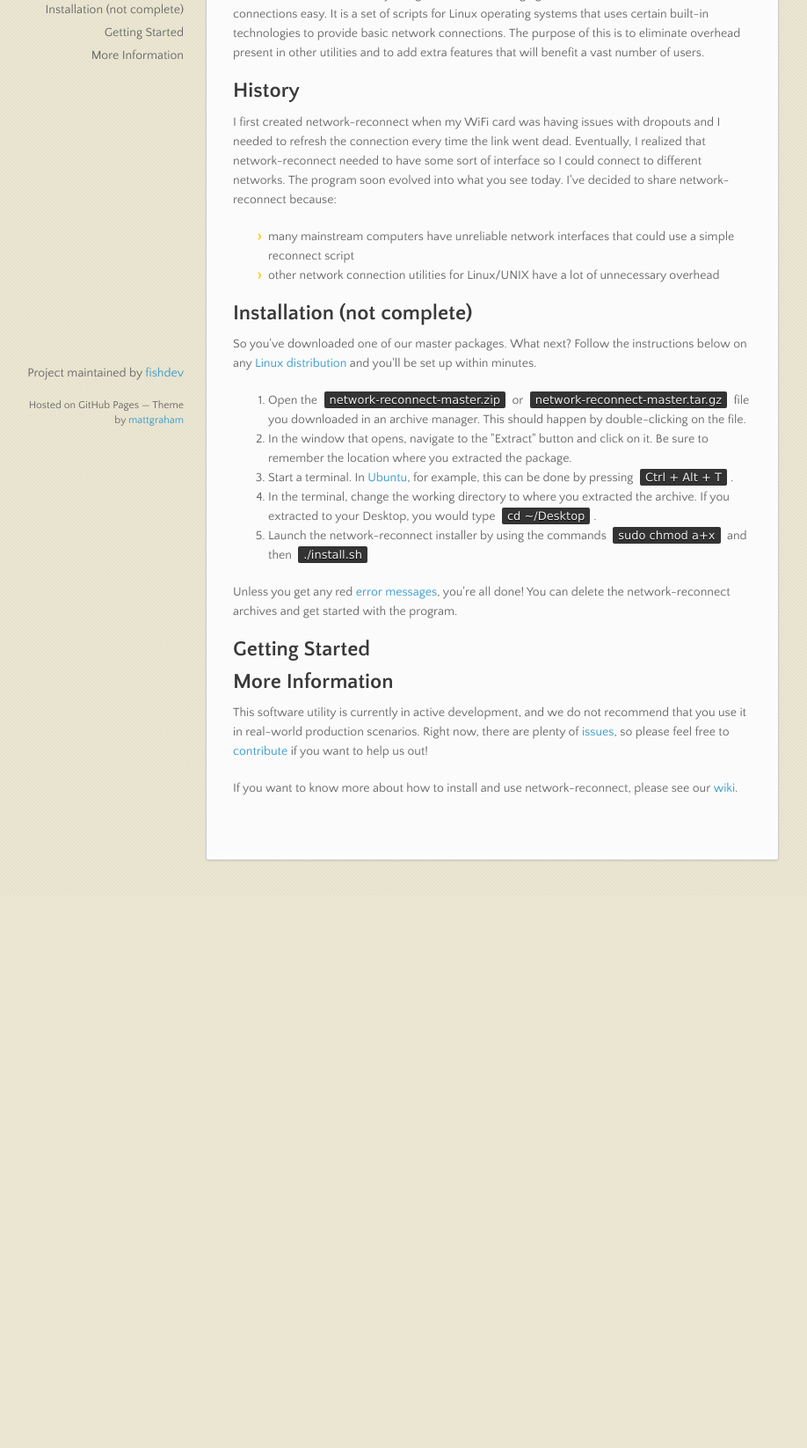
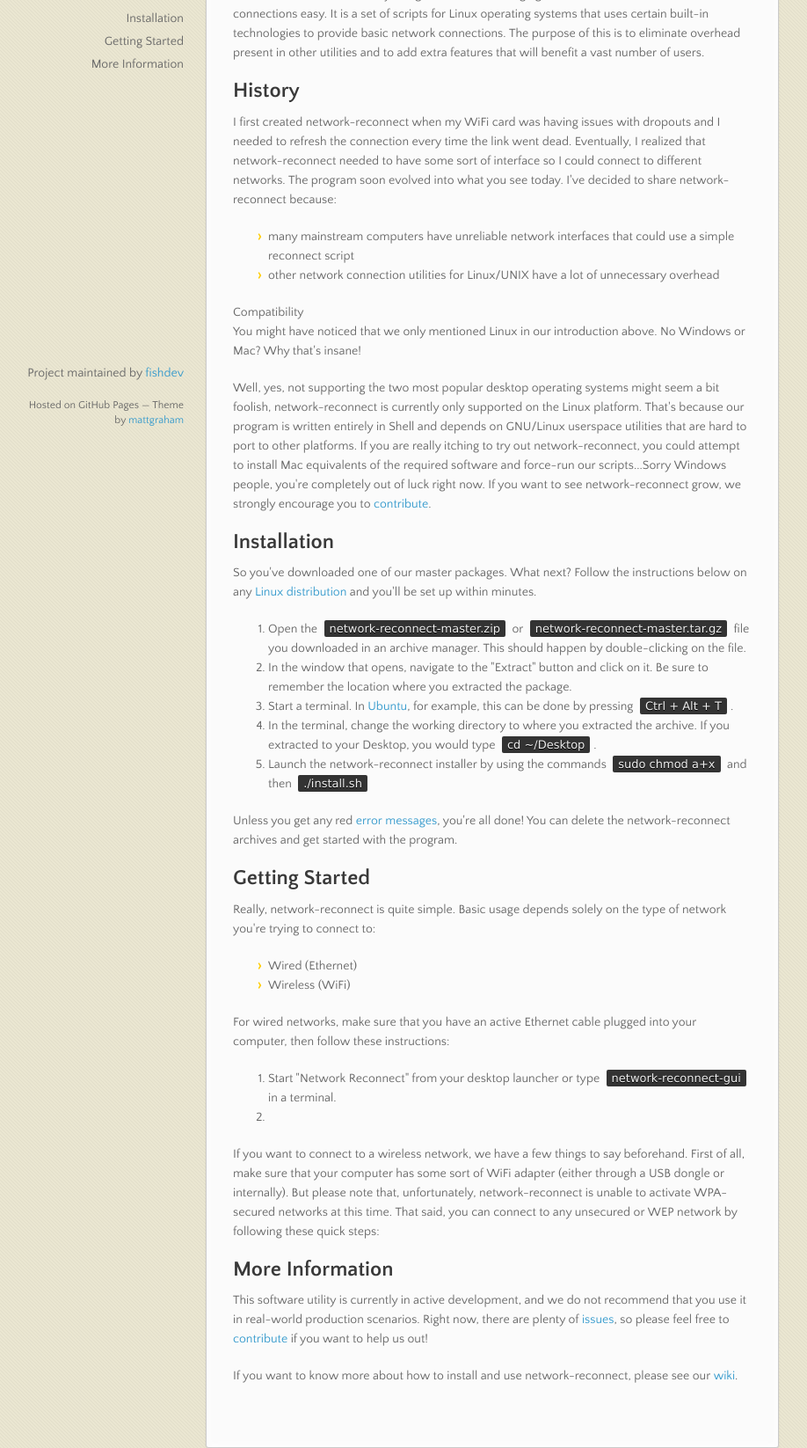
Before and after one commit to fishdev/network-reconnect, a plain HTML site: page index.html in a window 1280 px wide. Shown: the part 274-1920 px from the top of the page at 88% size, without its empty margins (81-999 px from the left). Before the commit the page ends 1292 px from the top, so only its background shows below. Drawn offline with nearby package versions, Linux system fonts and the light colour scheme.

Commit message:
Update index.html

```diff
--- a/index.html
+++ b/index.html
@@ -52,8 +52,16 @@
 <ul>
 <li>many mainstream computers have unreliable network interfaces that could use a simple reconnect script</li>
 <li>other network connection utilities for Linux/UNIX have a lot of unnecessary overhead</li>
-</ul><h2>
-<a name="installation-not-complete" class="anchor" href="#installation-not-complete"><span class="octicon octicon-link"></span></a>Installation (not complete)</h2>
+</ul>
+
+<h2></h2><a name="compatibility" class="anchor" href="#compatibility"><span class="octicon octicon-link"></span></a>Compatibility</h2>
+
+<p>You might have noticed that we only mentioned Linux in our introduction above. No Windows or Mac? Why that's insane!</p>
+
+<p>Well, yes, not supporting the two most popular desktop operating systems might seem a bit foolish, network-reconnect is currently only supported on the Linux platform. That's because our program is written entirely in Shell and depends on GNU/Linux userspace utilities that are hard to port to other platforms. If you are really itching to try out network-reconnect, you could attempt to install Mac equivalents of the required software and force-run our scripts...Sorry Windows people, you're completely out of luck right now. If you want to see network-reconnect grow, we strongly encourage you to <a href="https://github.com/fishdev/network-reconnect/pulls">contribute</a>.</a></p>
+
+<h2>
+<a name="installation" class="anchor" href="#installation"><span class="octicon octicon-link"></span></a>Installation</h2>
 
 <p>So you've downloaded one of our master packages. What next? Follow the instructions below on any <a href="http://en.wikipedia.org/wiki/Linux_distribution">Linux distribution</a> and you'll be set up within minutes.</p>
 
@@ -73,6 +81,27 @@
 <h2>
 <a name="getting-started" class="anchor" href="#getting-started"><span class="octicon octicon-link"></span></a>Getting Started</h2>
 
+<p>Really, network-reconnect is quite simple. Basic usage depends solely on the type of network you're trying to connect to:</p>
+
+<ul>
+<li>Wired (Ethernet)</li>
+<li>Wireless (WiFi)</li>
+</ul>
+
+<p>For wired networks, make sure that you have an active Ethernet cable plugged into your computer, then follow these instructions:</p>
+
+<ol>
+<li>Start "Network Reconnect" from your desktop launcher or type <code>network-reconnect-gui</code> in a terminal.
+</li>
+<li>
+
+</li>
+</ol>
+
+<p>If you want to connect to a wireless network, we have a few things to say beforehand. First of all, make sure that your computer has some sort of WiFi adapter (either through a USB dongle or internally). But please note that, unfortunately, network-reconnect is unable to activate WPA-secured networks at this time. That said, you can connect to any unsecured or WEP network by following these quick steps:</p>
+
+
+
 <h2>
 <a name="more-information" class="anchor" href="#more-information"><span class="octicon octicon-link"></span></a>More Information</h2>
 
```
